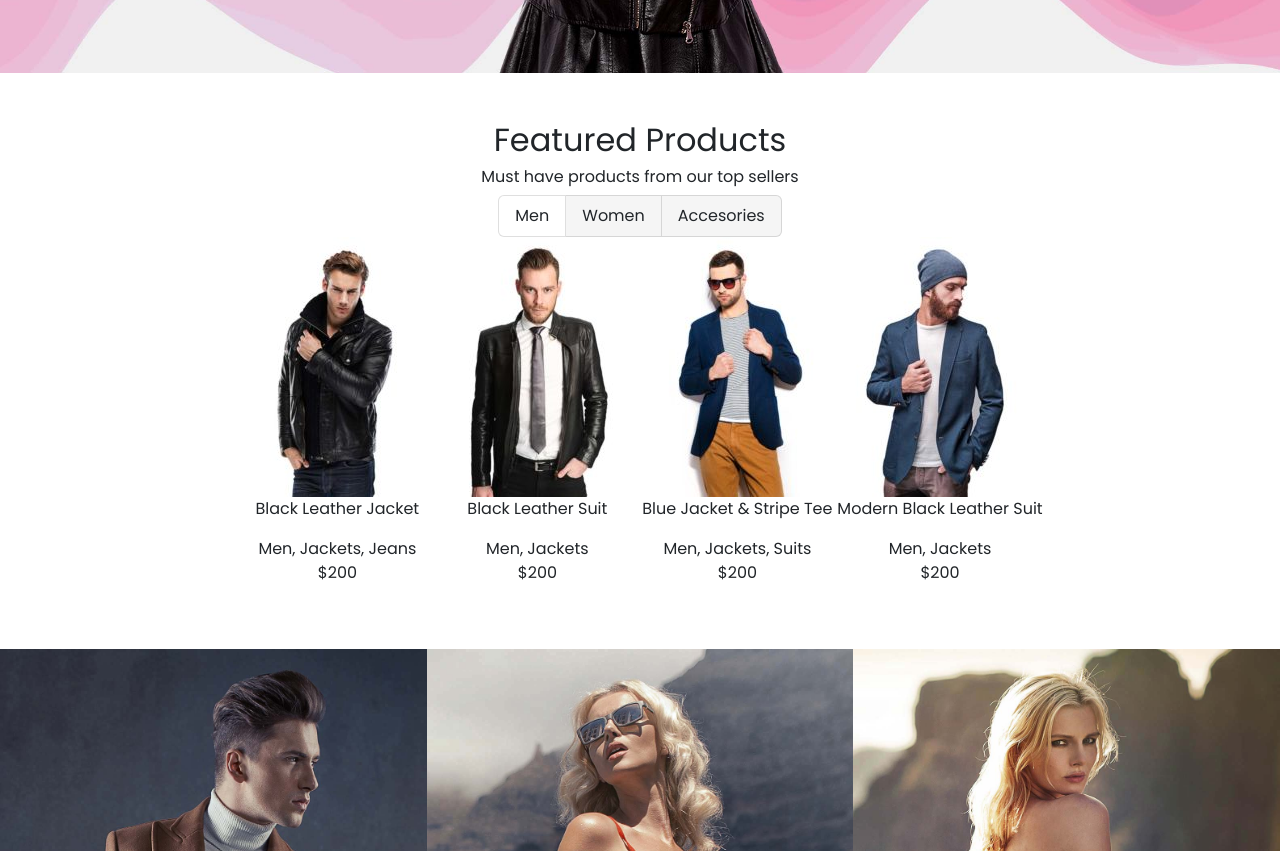
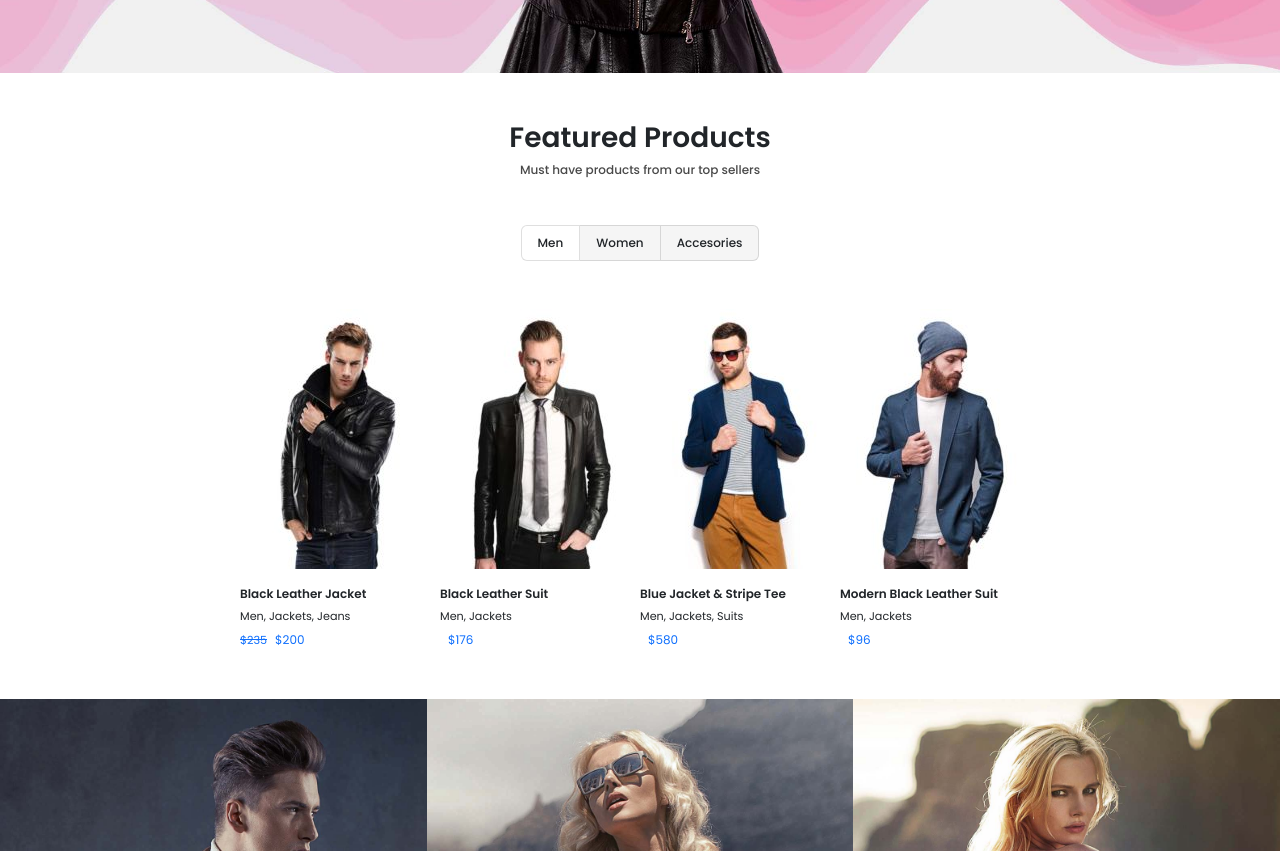
Before and after one commit to GiadaMarzapane/proj-html-vuejs, a Vue app: page / in a window 1280 px wide. Shown: the part 600-1451 px from the top of the page. Built offline with nearby package versions, Linux system fonts and the light colour scheme.

Commit message:
Fix card product in featured products

```diff
--- a/src/components/AppFeaturedProducts.vue
+++ b/src/components/AppFeaturedProducts.vue
@@ -25,10 +25,10 @@
 <template>
     <section>
         <div class="text-center">
-            <h2>Featured Products</h2>
-            <h6>Must have products from our top sellers</h6>
+            <h3 class="font-weight-600">Featured Products</h3>
+            <h6 class="mb-5">Must have products from our top sellers</h6>
 
-            <div class="choice">
+            <div class="choice mb-5">
                 <ul class="list-group list-group-horizontal">
                     <li v-for="element, index in store.featuredProducts"
                     class="list-group-item text-capitalize"
@@ -40,12 +40,17 @@
             </div>
 
             <div :id="store.featuredProducts[activeSection].section"
-            class="d-flex justify-content-center">
+            class="d-flex justify-content-center my-product">
                 <div v-for="element in store.featuredProducts[activeSection].card_info">
                     <img :src="getImgPath(`${element.img_path}`)" alt="">
-                    <p>{{element.title}}</p>
-                    <span>{{element.info}}</span>
-                    <p>$200</p>
+                    <div class="text-start">
+                        <p class="mb-0 mt-3 size-75 font-weight-600">{{element.title}}</p>
+                        <span class="size-7">{{element.info}}</span>
+                        <div>
+                            <span v-if="activeSection == 0" class="text-decoration-line-through text-primary size-7 pe-2">{{ element.original_price }}</span>
+                            <span class="text-primary size-75">{{ element.current_price }}</span>
+                        </div>
+                    </div>
                 </div>
             </div>
 
@@ -54,9 +59,19 @@
 </template>
 
 <style lang="scss" scoped>
+h6{
+    font-size: 0.75rem;
+    color: $my-dark-gray;
+}
 .choice{
         max-width: fit-content;
         margin: 0 auto;
+        ul{
+            li{
+                font-size: 0.75rem;
+                font-weight: 500;
+            }
+        }
     }
     .not-active{
         background-color: $my-second-white;
--- a/src/style/style.scss
+++ b/src/style/style.scss
@@ -1,5 +1,5 @@
 @import "node_modules/bootstrap/scss/bootstrap";
-@import url('https://fonts.googleapis.com/css2?family=Poppins:wght@400;600;700&display=swap');
+@import url('https://fonts.googleapis.com/css2?family=Poppins:wght@400;500;600;700&display=swap');
 
 /* FONTS */
 
@@ -22,6 +22,16 @@ $my-blue: #427ED1;
 
 $letter-spacing: 2px;
 
+.font-weight-600{
+    font-weight: 600;
+}
+.size-7{
+    font-size: 0.7rem;
+}
+.size-75 {
+    font-size: 0.75rem;
+}
+
 .my-btn {
     border: none;
     background: $my-blue;
```
